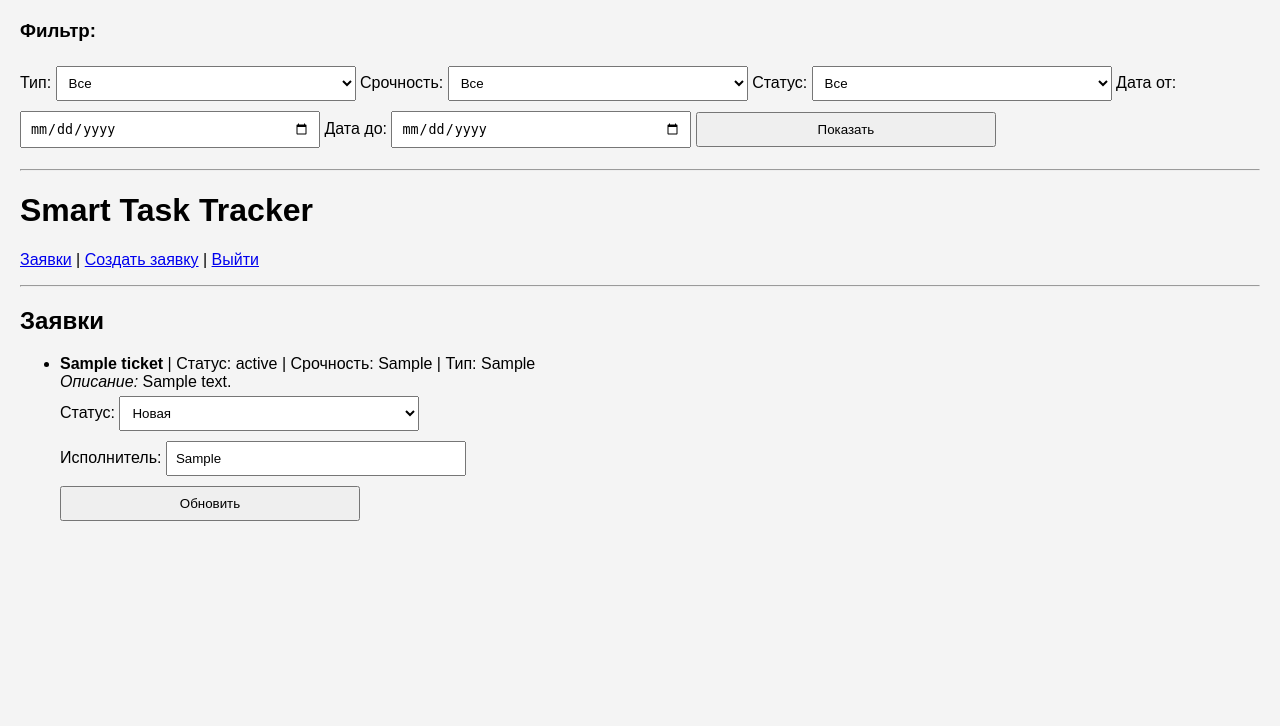
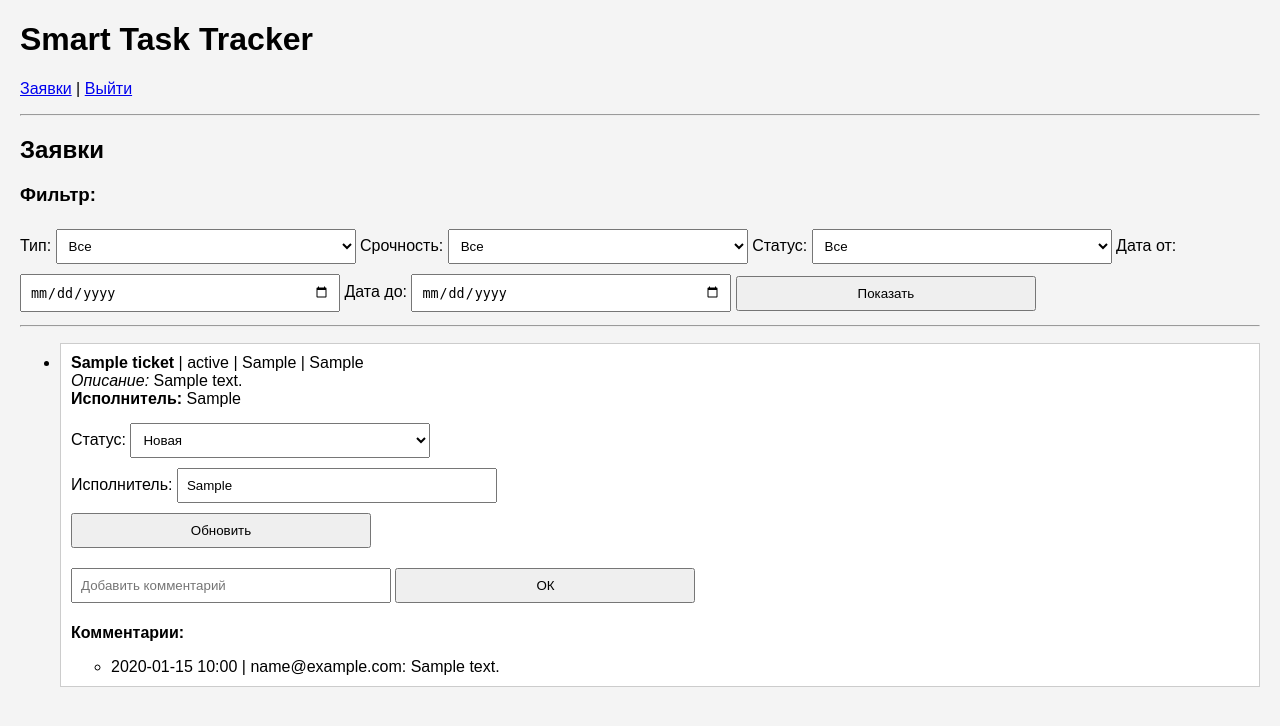
Before and after one commit to Terragul-Mason/smart_tracker, a Flask app: page /dashboard in a window 1280 px wide. Shown: the top 726 px of the page. Run offline with Flask 3, Linux system fonts and the light colour scheme; the visitor is signed in with stand-in values (Sample User, id 1); tables that the repository leaves empty hold one stand-in row (values such as "Sample post").

Commit message:
Добавлены комменты от админов и немного по мелочи

```diff
--- a/app.py
+++ b/app.py
@@ -3,12 +3,11 @@ from flask_sqlalchemy import SQLAlchemy
 from werkzeug.security import generate_password_hash, check_password_hash
 from datetime import datetime
 from functools import wraps
-from datetime import datetime
 
 app = Flask(__name__)
 app.secret_key = 'supersecretkey'
 
-# Подключение к PostgreSQL (Поменяй пароль под свой!)
+# Подключение к PostgreSQL
 app.config['SQLALCHEMY_DATABASE_URI'] = 'postgresql://postgres:admin@localhost/smart_tracker'
 app.config['SQLALCHEMY_TRACK_MODIFICATIONS'] = False
 
@@ -36,6 +35,14 @@ class Ticket(db.Model):
     created_at = db.Column(db.DateTime, default=datetime.utcnow)
     user_id = db.Column(db.Integer, db.ForeignKey('users.id'), nullable=False)
     assigned_to = db.Column(db.String(100))
+
+class Comment(db.Model):
+    __tablename__ = 'comments'
+    id = db.Column(db.Integer, primary_key=True)
+    text = db.Column(db.Text, nullable=False)
+    created_at = db.Column(db.DateTime, default=datetime.utcnow)
+    ticket_id = db.Column(db.Integer, db.ForeignKey('ticket.id'), nullable=False)
+    user_email = db.Column(db.String(120), nullable=False)
 
 # --- Декоратор авторизации ---
 def login_required(f):
@@ -105,15 +112,20 @@ def dashboard():
         if date_from:
             query = query.filter(Ticket.created_at >= datetime.strptime(date_from, "%Y-%m-%d"))
         if date_to:
-            query = query.filter(Ticket.created_at <= datetime.strptime(date_to, "%Y-%m-%d"))
+            dt_to = datetime.strptime(date_to, "%Y-%m-%d")
+            dt_to = dt_to.replace(hour=23, minute=59, second=59)
+            query = query.filter(Ticket.created_at <= dt_to)
 
         tickets = query.order_by(Ticket.created_at.desc()).all()
     else:
         tickets = Ticket.query.filter_by(user_id=session['user_id']).order_by(Ticket.created_at.desc()).all()
 
-    return render_template('dashboard.html', tickets=tickets)
+    # Собираем комментарии для всех тикетов
+    comments = {}
+    for t in tickets:
+        comments[t.id] = Comment.query.filter_by(ticket_id=t.id).order_by(Comment.created_at).all()
 
-
+    return render_template('dashboard.html', tickets=tickets, comments=comments)
 
 @app.route('/create', methods=['GET', 'POST'])
 @login_required
@@ -143,5 +155,19 @@ def update_ticket(ticket_id):
     flash('Заявка обновлена')
     return redirect(url_for('dashboard'))
 
+@app.route('/add_comment/<int:ticket_id>', methods=['POST'])
+@login_required
+def add_comment(ticket_id):
+    if not session.get('is_admin'):
+        flash('Нет доступа')
+        return redirect(url_for('dashboard'))
+
+    text = request.form['text']
+    comment = Comment(text=text, ticket_id=ticket_id, user_email=session['user_email'])
+    db.session.add(comment)
+    db.session.commit()
+    flash('Комментарий добавлен')
+    return redirect(url_for('dashboard'))
+
 if __name__ == '__main__':
     app.run(debug=True)
--- a/static/style.css
+++ b/static/style.css
@@ -13,3 +13,15 @@ input, textarea, select, button {
 button {
     cursor: pointer;
 }
+
+.status-new {
+    color: gray;
+}
+
+.status-work {
+    color: orange;
+}
+
+.status-done {
+    color: green;
+}
--- a/templates/base.html
+++ b/templates/base.html
@@ -8,12 +8,14 @@
 <body>
     <h1>Smart Task Tracker</h1>
     {% if session.user_id %}
-        <p>
-            <a href="{{ url_for('dashboard') }}">Заявки</a> |
-            <a href="{{ url_for('create_ticket') }}">Создать заявку</a> |
-            <a href="{{ url_for('logout') }}">Выйти</a>
-        </p>
-    {% endif %}
+    <p>
+        <a href="{{ url_for('dashboard') }}">Заявки</a>
+        {% if not session.is_admin %}
+            | <a href="{{ url_for('create_ticket') }}">Создать заявку</a>
+        {% endif %}
+        | <a href="{{ url_for('logout') }}">Выйти</a>
+    </p>
+{% endif %}
     <hr>
     {% with messages = get_flashed_messages() %}
         {% if messages %}
--- a/templates/dashboard.html
+++ b/templates/dashboard.html
@@ -1,3 +1,8 @@
+{% extends "base.html" %}
+{% block content %}
+
+<h2>Заявки</h2>
+
 {% if session.is_admin %}
 <h3>Фильтр:</h3>
 <form method="GET" action="{{ url_for('dashboard') }}">
@@ -35,19 +40,29 @@
 </form>
 <hr>
 {% endif %}
-{% extends "base.html" %}
-{% block content %}
-<h2>Заявки</h2>
 
 {% if tickets %}
     <ul>
     {% for t in tickets %}
-        <li style="margin-bottom:15px;">
-            <strong>{{ t.title }}</strong> | Статус: {{ t.status }} | Срочность: {{ t.urgency }} | Тип: {{ t.type }}<br>
+        <li style="margin-bottom:20px; padding:10px; background:#fff; border:1px solid #ccc;">
+
+            <strong>{{ t.title }}</strong> |
+            <span class="
+                {% if t.status == 'новая' %}status-new{% elif t.status == 'в работе' %}status-work{% elif t.status == 'решена' %}status-done{% endif %}">
+                {{ t.status }}
+            </span> |
+            {{ t.urgency }} | {{ t.type }}<br>
+
             <em>Описание:</em> {{ t.description }}<br>
 
+            {% if t.assigned_to %}
+                <strong>Исполнитель:</strong> {{ t.assigned_to }}<br>
+            {% else %}
+                <strong>Исполнитель:</strong> не назначен<br>
+            {% endif %}
+
             {% if session.is_admin %}
-                <form method="POST" action="{{ url_for('update_ticket', ticket_id=t.id) }}">
+                <form method="POST" action="{{ url_for('update_ticket', ticket_id=t.id) }}" style="margin-top:10px;">
                     <label>Статус:</label>
                     <select name="status">
                         <option value="новая" {% if t.status == 'новая' %}selected{% endif %}>Новая</option>
@@ -60,7 +75,24 @@
 
                     <button type="submit">Обновить</button>
                 </form>
+
+                <form method="POST" action="{{ url_for('add_comment', ticket_id=t.id) }}" style="margin-top:10px;">
+                    <input type="text" name="text" placeholder="Добавить комментарий" required>
+                    <button type="submit">ОК</button>
+                </form>
             {% endif %}
+
+            {% set ticket_comments = comments.get(t.id, []) %}
+
+            {% if ticket_comments %}
+                <p><strong>Комментарии:</strong></p>
+                <ul>
+                {% for c in ticket_comments %}
+                    <li>{{ c.created_at.strftime('%Y-%m-%d %H:%M') }} | {{ c.user_email }}: {{ c.text }}</li>
+                {% endfor %}
+                </ul>
+            {% endif %}
+
         </li>
     {% endfor %}
     </ul>
```
